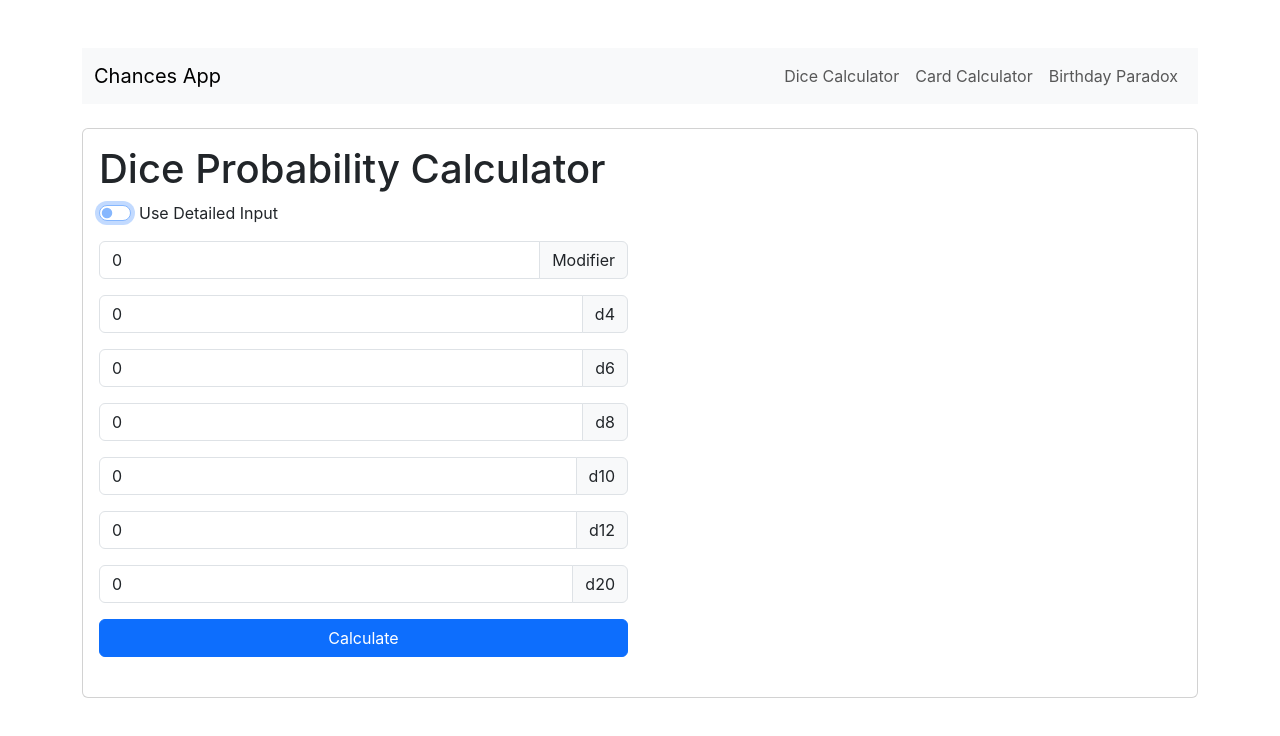
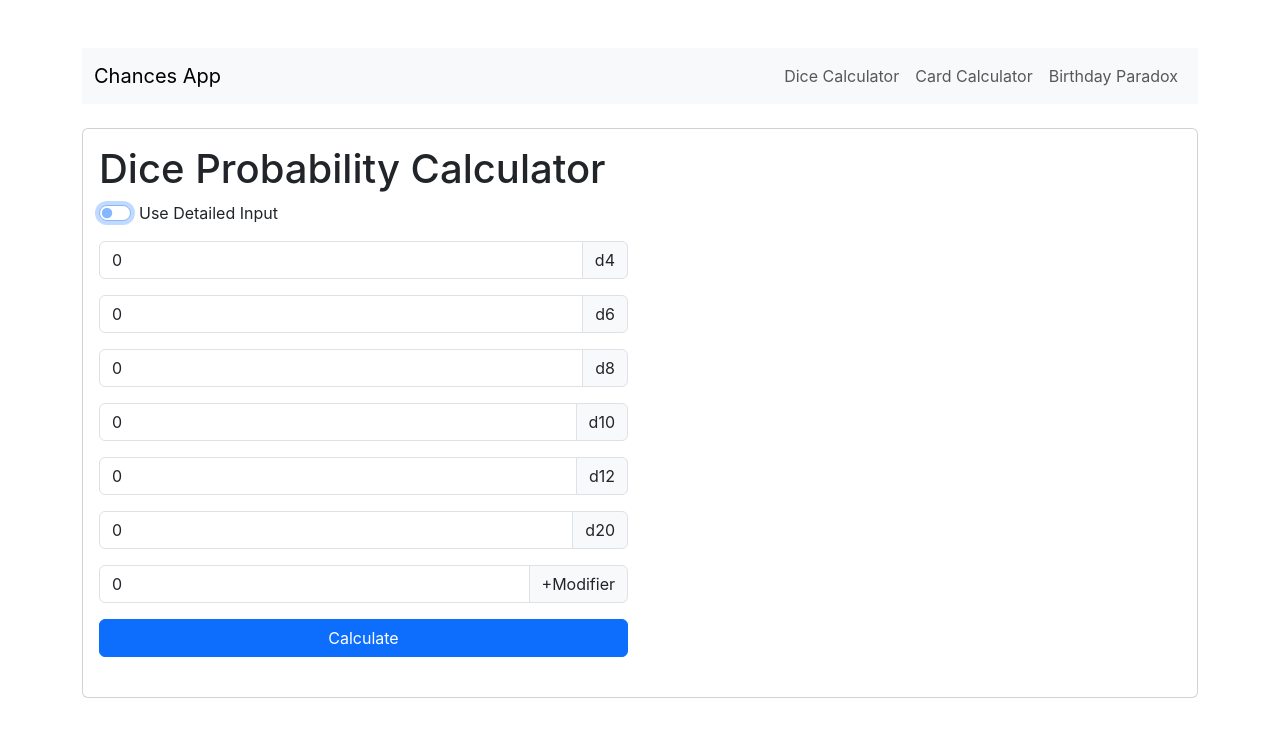
Before and after one commit to jefcollier/Chances, a React (Create React App) app in the folder chances-app/: page /dice in a window 1280 px wide. Both pictures are taken after a click on the checkbox "Use Shorthand Input". Shown: the top 736 px of the page. Built offline with nearby package versions, Linux system fonts and the light colour scheme.

Commit message:
feat: Update Modifier label and position in DiceForm
Changes the Modifier label to +Modifier and repositions its input field
to appear after the d20 input in the detailed input section of the DiceForm.

```diff
--- a/chances-app/src/components/DiceForm.js
+++ b/chances-app/src/components/DiceForm.js
@@ -113,16 +113,6 @@ const DiceForm = ({ onCalculate }) => {
         </div>
       ) : (
         <>
-          <div className="input-group mb-3">
-            <input
-              type="number"
-              className="form-control"
-              id="modifier"
-              value={modifier}
-              onChange={(e) => setModifier(parseInt(e.target.value, 10) || 0)}
-            />
-            <span className="input-group-text text-end">Modifier</span>
-          </div>
           {dice.map((d, index) => (
             <div className="input-group mb-3" key={d.sides}>
               <input
@@ -136,6 +126,16 @@ const DiceForm = ({ onCalculate }) => {
               <span className="input-group-text text-end">d{d.sides}</span>
             </div>
           ))}
+          <div className="input-group mb-3">
+            <input
+              type="number"
+              className="form-control"
+              id="modifier"
+              value={modifier}
+              onChange={(e) => setModifier(parseInt(e.target.value, 10) || 0)}
+            />
+            <span className="input-group-text text-end">+Modifier</span>
+          </div>
         </>
       )}
       <button type="submit" className="btn btn-primary w-100">Calculate</button>
```
